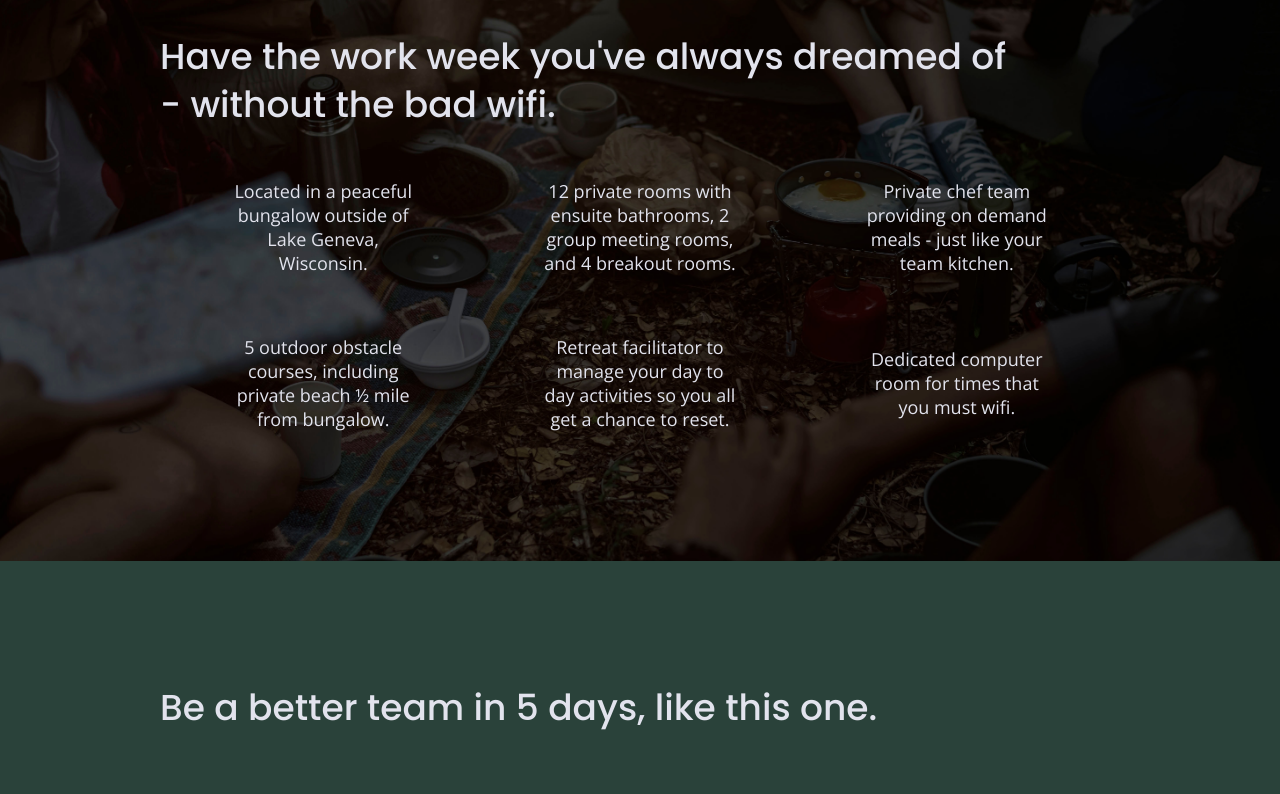
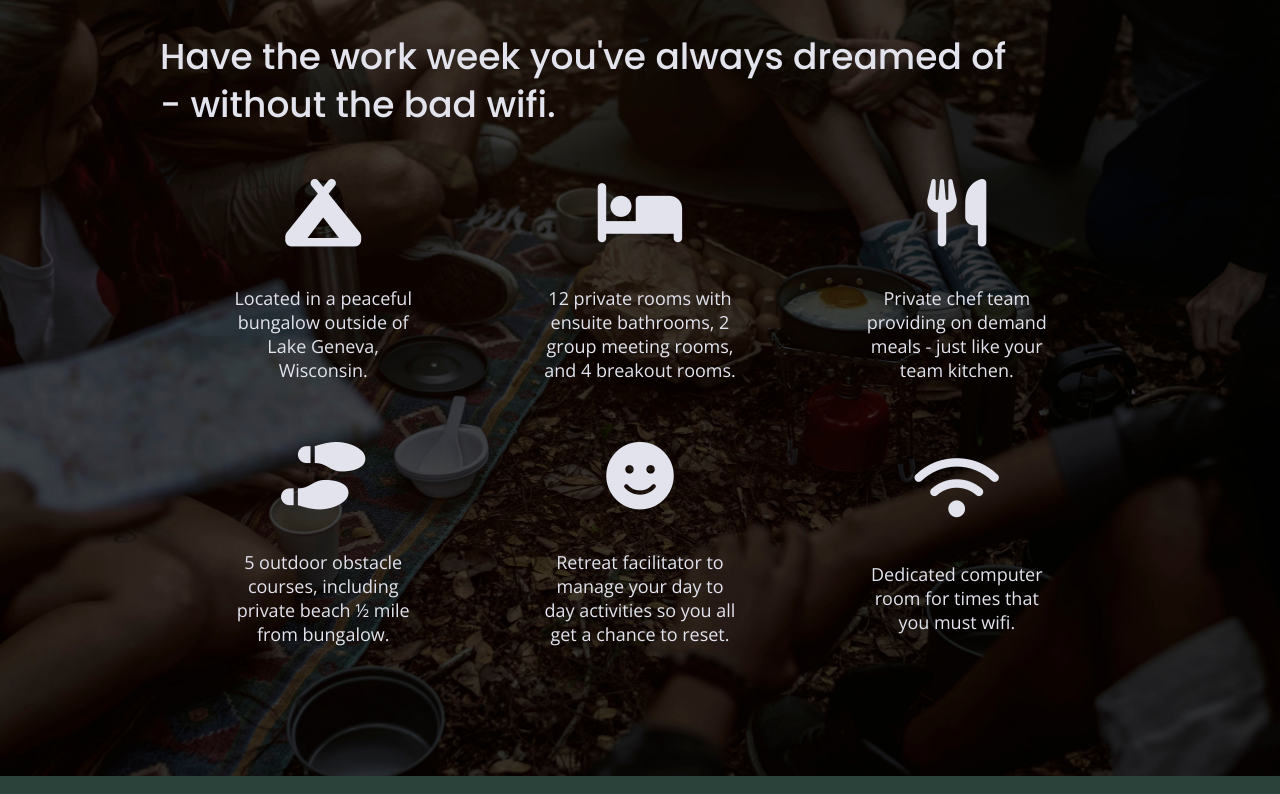
Before and after one commit to ljoseph13/unplugged-responsive-website, a website built with Parcel: page index.html in a window 1280 px wide. Shown: the part 1099-1893 px from the top of the page. Built offline with nearby package versions, Linux system fonts and the light colour scheme.

Commit message:
Font awesome added

```diff
--- a/css/main.css
+++ b/css/main.css
@@ -325,6 +325,11 @@ input[type=button] {
 .features article {
   width: 63%;
   margin: 30px 0;
+}
+
+.features i {
+  font-size: 3.75em;
+  margin-bottom: 40px;
 }
 
 .features .features-items {
--- a/index.html
+++ b/index.html
@@ -20,6 +20,8 @@
   <link rel="stylesheet" href="css/main.css">
   <!-- Google Fonts -->
   <link href="https://fonts.googleapis.com/css?family=Open+Sans:400,700|Poppins:500,700" rel="stylesheet">
+  <!-- Font Awesome -->
+  <script src="https://kit.fontawesome.com/db8884515e.js" crossorigin="anonymous"></script>
 
   <meta name="theme-color" content="#fafafa">
 </head>
@@ -74,6 +76,7 @@
         <div class="features-items">
           <article>
             <p class="fontawesome-icon">
+              <i class="fas fa-campground"></i>
             </p>
             <p class="features-item-description">
               Located in a peaceful bungalow outside of Lake Geneva, Wisconsin.
@@ -81,6 +84,7 @@
           </article>
           <article>
             <p class="fontawesome-icon">
+              <i class="fas fa-bed"></i>
             </p>
             <p class="features-item-description">
               12 private rooms with ensuite bathrooms, 2 group meeting rooms, and 4 breakout rooms.
@@ -88,6 +92,7 @@
           </article>
           <article>
             <p class="fontawesome-icon">
+              <i class="fas fa-utensils"></i>
             </p>
             <p class="features-item-description">
               Private chef team providing on demand meals - just like your team kitchen.
@@ -95,6 +100,7 @@
           </article>
           <article>
             <p class="fontawesome-icon">
+              <i class="fas fa-shoe-prints"></i>
             </p>
             <p class="features-item-description">
               5 outdoor obstacle courses, including private beach ½ mile from bungalow.
@@ -102,6 +108,7 @@
           </article>
           <article>
             <p class="fontawesome-icon">
+              <i class="fas fa-smile"></i>
             </p>
             <p class="features-item-description">
               Retreat facilitator to manage your day to day activities so you all get a chance to reset.
@@ -109,6 +116,7 @@
           </article>
           <article>
             <p class="fontawesome-icon">
+              <i class="fas fa-wifi"></i>
             </p>
             <p class="features-item-description">
               Dedicated computer room for times that you must wifi.
```
Also changed, not shown: about/index.html (+2 -0 lines), faq/index.html (+2 -0 lines).
